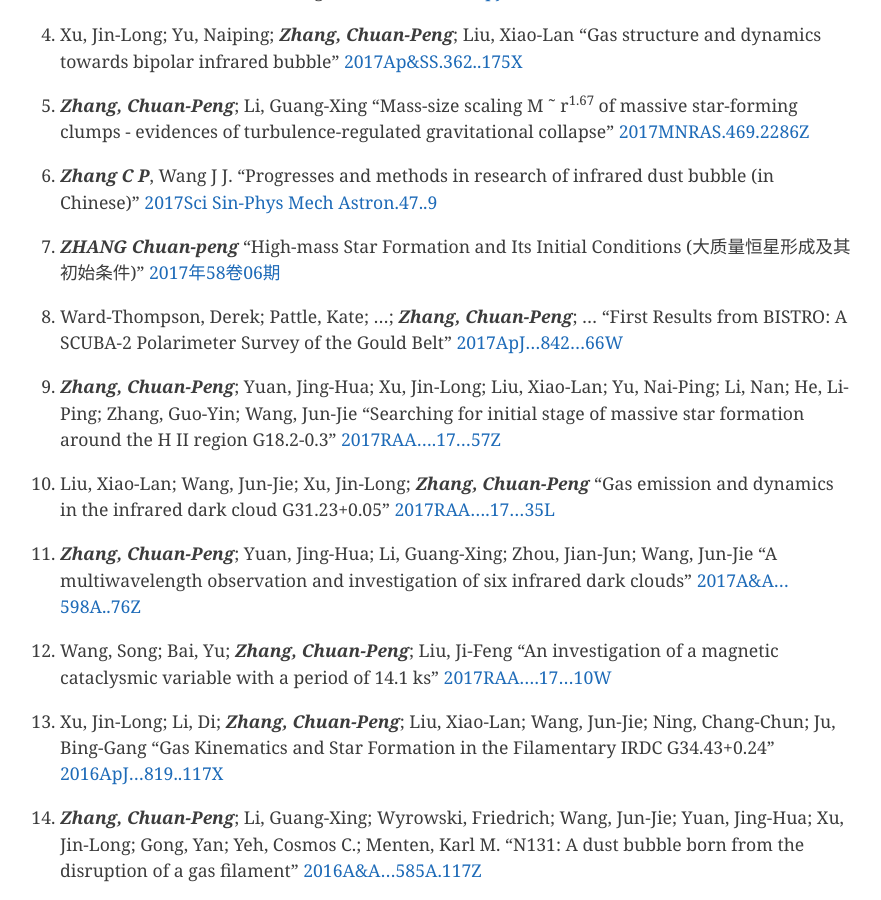
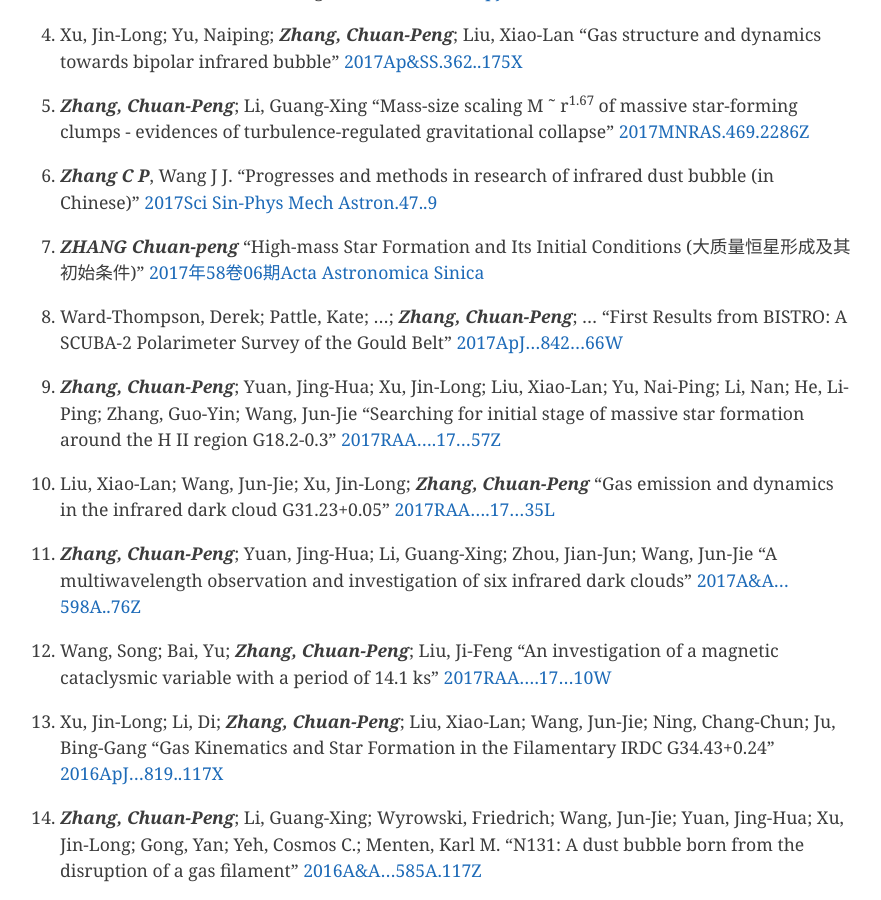
Before and after one commit to zcp521/zcp521.github.io, a Jekyll site: the page built from pub.md, in a window 1280 px wide and 900 px high, scrolled down 907 px. Shown: the whole window, without its empty margins (204-1085 px from the left). Built offline with Jekyll 4.4.1, drawn with Linux system fonts in a browser that asks for light colours.

Commit message:
Initial commit

```diff
--- a/pub.md
+++ b/pub.md
@@ -38,7 +38,7 @@
 
 15. ***ZHANG Chuan-peng***
     "High-mass Star Formation and Its Initial Conditions (大质量恒星形成及其初始条件)"
-    [ 2017年58卷06期 ](http://www.twxb.org/index.php/TWXB/article/view/2009916)
+    [2017年58卷06期Acta Astronomica Sinica](http://www.twxb.org/index.php/TWXB/article/view/2009916)
 
 14. Ward-Thompson, Derek; Pattle, Kate; ...; ***Zhang, Chuan-Peng***; ...
 	"First Results from BISTRO: A SCUBA-2 Polarimeter Survey of the Gould Belt"
```
